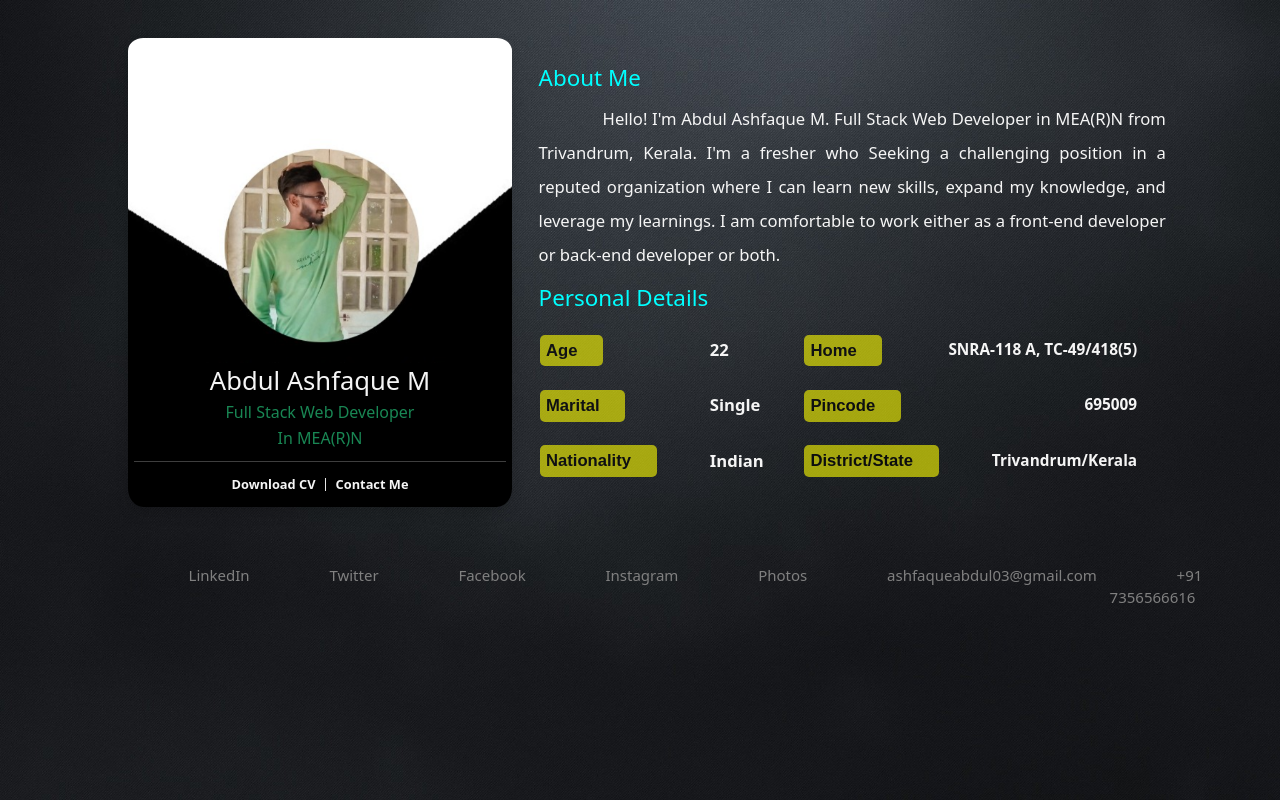
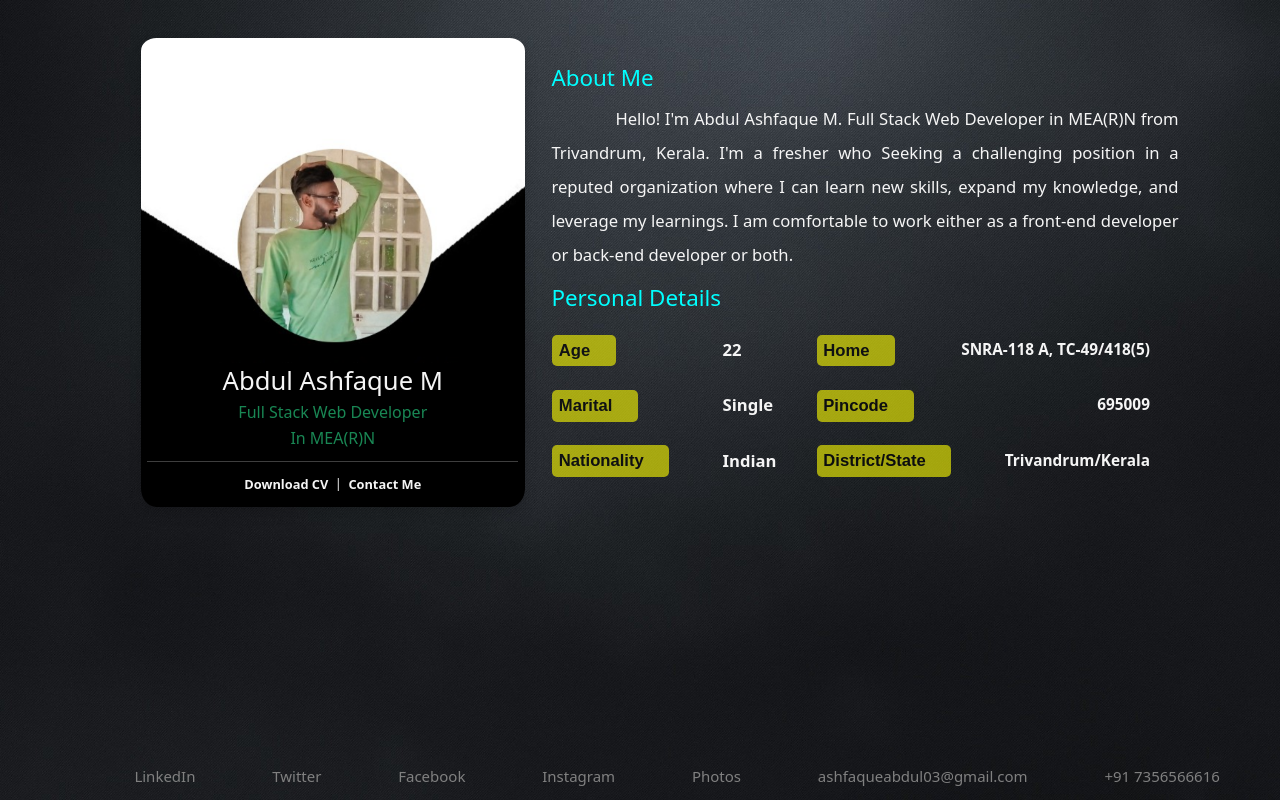
Before and after one commit to Ashfaque-03/cv-bootstrap, a plain HTML site: page index.html in a window 1280 px wide. Drawn offline with nearby package versions, Linux system fonts and the light colour scheme; a web font is replaced by a local one.

Commit message:
Update style.css

```diff
--- a/style.css
+++ b/style.css
@@ -13,16 +13,15 @@ body{
     color: whitesmoke;
 }
 #outer{
-    margin-left: 5vmax;
+    /* margin-left: 0vmax;     */
     /* display: block;
     justify-content: center;
     align-items: center; */
 }
 #left-body{
     width: 30vmax;
-    margin-left: 5vmax;
+    margin-left: 11vmax;
     margin-top: 3vmax;
-    margin-right: 2vmax;
     float: left;
 }
 .links{
@@ -44,6 +43,8 @@ body{
 }
 #right-body{
     margin-top: 5vmax;
+    margin-right: 10px;
+    margin-left: 2vmax;
     float: left;
 }
 #resume-details-scroll{
@@ -340,17 +341,18 @@ td{
 #footer{
     width: 100%;
     margin-top: 25px;
-    margin-left: 1vmax;
-    /* padding-bottom: 3vmax; */
-    float: left;
-    position: relative;
+    padding-left: 2vmax;
+    /* border-radius: 3vmax; */
+    position: absolute;
     bottom: 0%;
+    float: none;
+    /* background-color: black; */
 }
 .footer-link{
     border-radius: 1vmax;
     font-size: 15px;
     color: grey;
-    margin-left: 67px;
+    margin-left: 5vmax;
 }
 .footer-link:hover{
     color: white;
```
